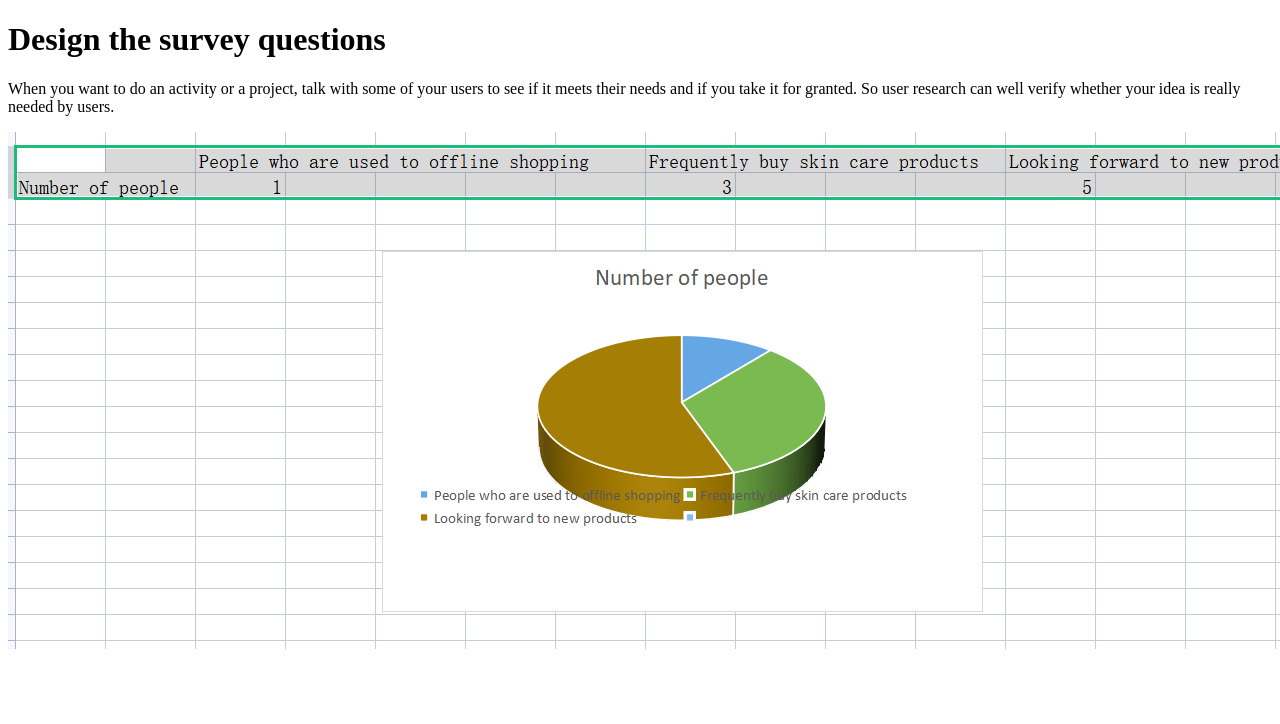
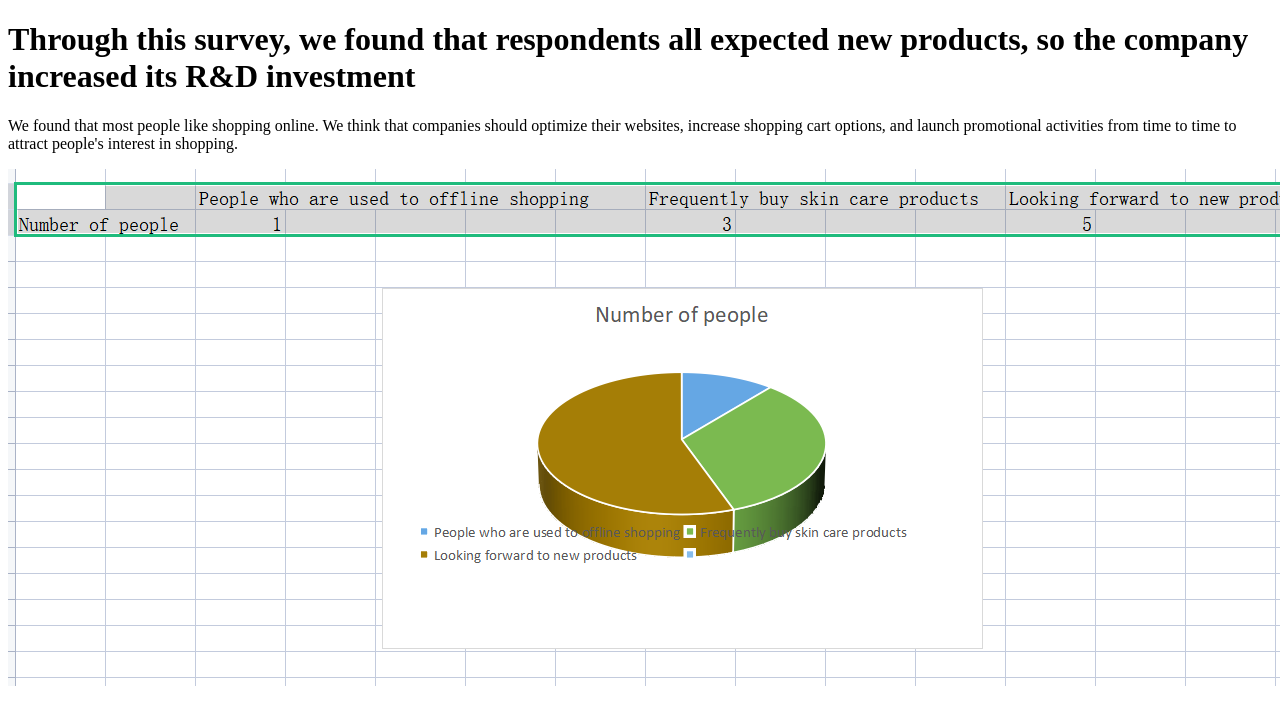
Before and after one commit to nyzLemon/nyzLemon.github.io, a plain HTML site: page third.html in a window 1280 px wide. Shown: the top 724 px of the page. Drawn offline with Linux system fonts and the light colour scheme.

Commit message:
Update third.html

```diff
--- a/third.html
+++ b/third.html
@@ -1,8 +1,8 @@
 <!DOCTYPE html>
  <html>
   <body>
- <h1>Design the survey questions</h1>
- <p>When you want to do an activity or a project, talk with some of your users to see if it meets their needs and if you take it for granted. So user research can well verify whether your idea is really needed by users.<p>
+ <h1>Through this survey, we found that respondents all expected new products, so the company increased its R&D investment</h1>
+ <p>We found that most people like shopping online. We think that companies should optimize their websites, increase shopping cart options, and launch promotional activities from time to time to attract people's interest in shopping.<p>
   </body>
  </html>
 
```
